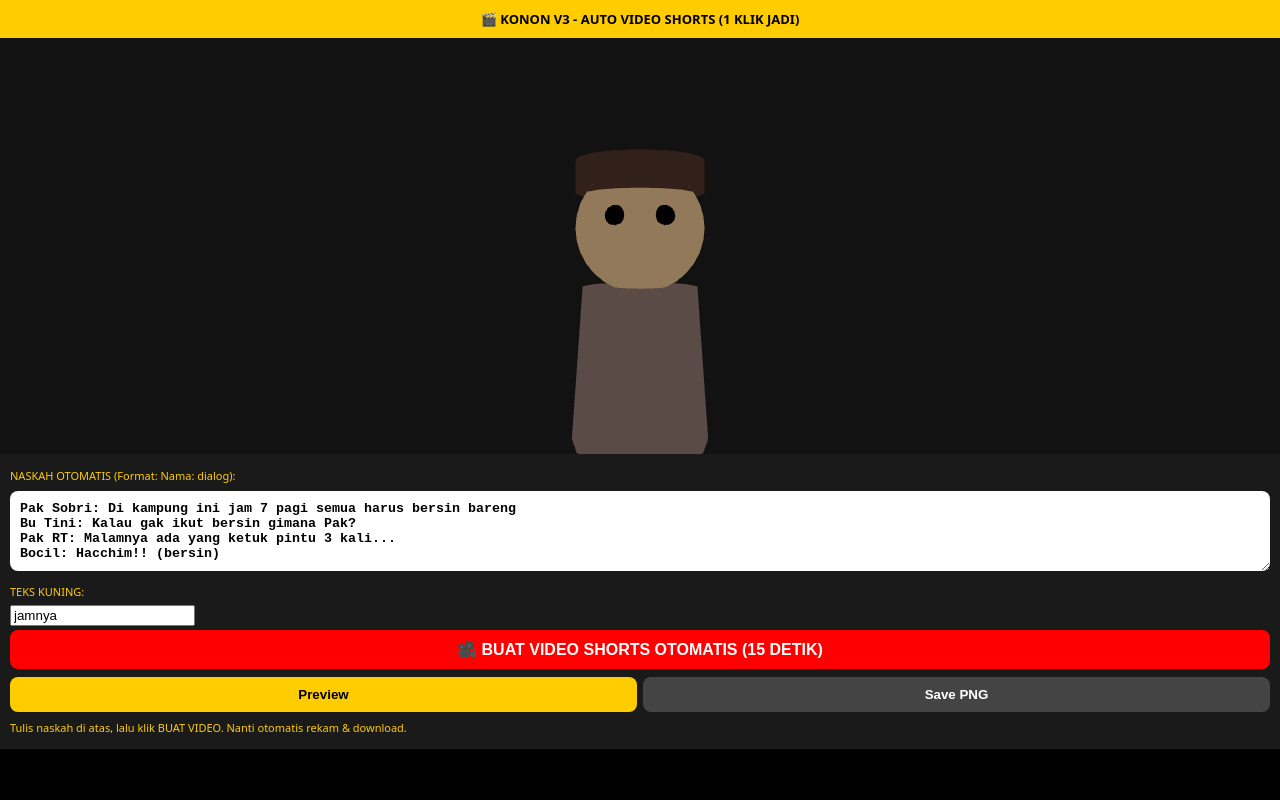
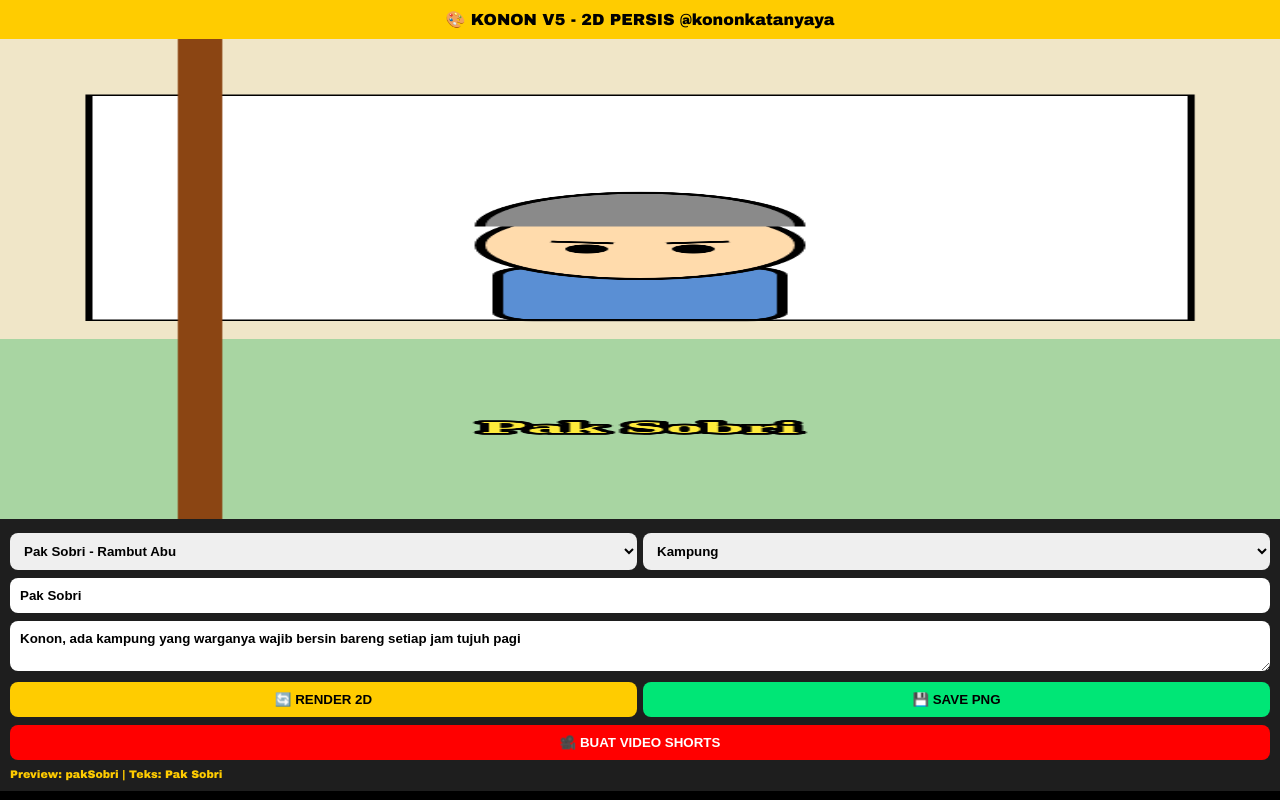
Before and after one commit to jatommaniak-wq/animasi-3d.-Pilih-Add-file., a plain HTML site: page index.html in a window 1280 px wide. Drawn offline with nearby package versions, Linux system fonts and the light colour scheme.

Commit message:
Change title and adjust layout styles in index.html
Updated title and modified styles for layout and appearance.

```diff
--- a/index.html
+++ b/index.html
@@ -3,94 +3,110 @@
 <head>
 <meta charset="UTF-8">
 <meta name="viewport" content="width=device-width, initial-scale=1.0">
-<title>KONON V3 AUTO VIDEO</title>
+<title>KONON V5 - 2D ASLI</title>
 <style>
-*{box-sizing:border-box}body{margin:0;background:#000;color:#fff;font-family:system-ui}
-#top{background:#ffcc00;color:#000;padding:10px;text-align:center;font-weight:900;font-size:13px}
-#c{width:100%;height:52vh;display:block;background:#111}
-#menu{padding:10px;background:#1a1a1a}
-textarea,select,button{width:100%;padding:10px;margin:4px 0;border-radius:8px;border:none;font-weight:700}
+*{box-sizing:border-box}body{margin:0;background:#000;color:#fff;font-family:Arial Black, sans-serif}
+#top{background:#ffcc00;color:#000;padding:10px;text-align:center;font-weight:900}
+#c{width:100%;height:60vh;display:block;background:#f0e6c8}
+#menu{padding:10px;background:#1e1e1e}
+select,input,button,textarea{width:100%;padding:10px;margin:4px 0;border-radius:8px;border:none;font-weight:700;font-family:Arial}
 button{cursor:pointer} .row{display:flex;gap:6px}.row>*{flex:1}
-small{color:#ffcc00;font-size:11px;display:block;margin:4px 0}
-#progress{width:100%;height:8px;background:#333;border-radius:4px;overflow:hidden;display:none}
-#bar{height:100%;width:0%;background:#ffcc00;transition:width 0.2s}
+small{color:#ffcc00;font-size:11px}
 </style>
-<script src="https://unpkg.com/three@0.160.0/build/three.min.js"></script>
 </head>
 <body>
-<div id="top">🎬 KONON V3 - AUTO VIDEO SHORTS (1 KLIK JADI)</div>
-<canvas id="c"></canvas>
-<div id="progress"><div id="bar"></div></div>
+<div id="top">🎨 KONON V5 - 2D PERSIS @kononkatanyaya</div>
+<canvas id="c" width="720" height="1280"></canvas>
 <div id="menu">
-<small>NASKAH OTOMATIS (Format: Nama: dialog):</small>
-<textarea id="naskah" rows="4">Pak Sobri: Di kampung ini jam 7 pagi semua harus bersin bareng
-Bu Tini: Kalau gak ikut bersin gimana Pak?
-Pak RT: Malamnya ada yang ketuk pintu 3 kali...
-Bocil: Hacchim!! (bersin)</textarea>
-<small>TEKS KUNING:</small>
-<input id="teks" value="jamnya">
-<button onclick="buatVideo()" id="btnVideo" style="background:#ff0000;color:#fff;font-size:16px">🎥 BUAT VIDEO SHORTS OTOMATIS (15 DETIK)</button>
 <div class="row">
-<button onclick="draw('sobri','biasa')" style="background:#ffcc00;color:#000">Preview</button>
-<button onclick="save()" style="background:#444;color:#fff">Save PNG</button>
+<select id="kar" onchange="draw()"><option value="pakSobri">Pak Sobri - Rambut Abu</option><option value="buTini">Bu Tini - Rambut Hitam</option><option value="pakRT">Pak RT + Bu Tini</option><option value="jamnya">Ibu Jamnya - Kaget</option><option value="kembalian">Pasangan - Kembalian</option><option value="ember">Ember Kapur</option></select>
+<select id="bg" onchange="draw()"><option value="kampung">Kampung</option><option value="dapur">Dapur</option><option value="pos">Pos Ronda</option></select>
 </div>
-<small id="status">Tulis naskah di atas, lalu klik BUAT VIDEO. Nanti otomatis rekam & download.</small>
+<input id="teks" value="Pak Sobri" oninput="draw()" placeholder="Teks kuning bawah">
+<textarea id="judul" rows="2">Konon, ada kampung yang warganya wajib bersin bareng setiap jam tujuh pagi</textarea>
+<div class="row">
+<button onclick="draw()" style="background:#ffcc00;color:#000">🔄 RENDER 2D</button>
+<button onclick="save()" style="background:#00e676">💾 SAVE PNG</button>
+</div>
+<button onclick="buatVideo()" id="btnV" style="background:#ff0000;color:#fff">🎥 BUAT VIDEO SHORTS</button>
+<small id="status">Ini baru PERSIS channel Konon. Outline hitam tebal + teks kuning.</small>
 </div>
 <script>
-let scene,camera,renderer,group;
-function init(){
- scene=new THREE.Scene(); scene.background=new THREE.Color(0x121212);
- camera=new THREE.PerspectiveCamera(45, window.innerWidth/(window.innerHeight*0.52),0.1,100); camera.position.set(0,1.1,2.8);
- renderer=new THREE.WebGLRenderer({canvas:document.getElementById('c'),antialias:true,preserveDrawingBuffer:true});
- renderer.setSize(window.innerWidth, window.innerHeight*0.52);
- scene.add(new THREE.DirectionalLight(0xffffff,1.2).position.set(2,3,2));
- scene.add(new THREE.AmbientLight(0xffffff,0.9));
- draw('sobri','biasa');
+const canvas=document.getElementById('c'); const ctx=canvas.getContext('2d');
+function drawBG(type){
+ if(type=='kampung'){ ctx.fillStyle='#f0e6c8'; ctx.fillRect(0,0,720,1280); ctx.fillStyle='#a8d5a2'; ctx.fillRect(0,800,720,480); ctx.fillStyle='#fff'; ctx.fillRect(50,150,620,600); ctx.strokeStyle='#000'; ctx.lineWidth=4; ctx.strokeRect(50,150,620,600); }
+ else if(type=='dapur'){ ctx.fillStyle='#ffe4b5'; ctx.fillRect(0,0,720,1280); ctx.fillStyle='#deb887'; ctx.fillRect(0,900,720,380); }
+ else { ctx.fillStyle='#d2b48c'; ctx.fillRect(0,0,720,1280); }
+ // tiang
+ ctx.fillStyle='#8b4513'; ctx.fillRect(100,0,25,1280);
 }
-function txtSprite(t){
- const cv=document.createElement('canvas'); cv.width=512; cv.height=140;
- const ctx=cv.getContext('2d'); ctx.fillStyle='#000'; ctx.fillRect(0,0,512,140);
- ctx.fillStyle='#ffeb3b'; ctx.font='900 52px Arial'; ctx.textAlign='center'; ctx.fillText(t,256,90);
- const tex=new THREE.CanvasTexture(cv); const spr=new THREE.Sprite(new THREE.SpriteMaterial({map:tex})); spr.scale.set(1.6,0.44,1); spr.position.set(0,-0.15,0.5); return spr;
+function drawChar_PakSobri(x,y){
+ // badan
+ ctx.fillStyle='#5a8fd4'; ctx.strokeStyle='#000'; ctx.lineWidth=6; ctx.beginPath(); ctx.roundRect(x-80,y+60,160,140,20); ctx.fill(); ctx.stroke();
+ // kepala
+ ctx.fillStyle='#ffdbac'; ctx.beginPath(); ctx.arc(x,y,90,0,Math.PI*2); ctx.fill(); ctx.stroke();
+ // rambut abu
+ ctx.fillStyle='#8a8a8a'; ctx.beginPath(); ctx.arc(x,y-50,90,Math.PI,Math.PI*2); ctx.fill(); ctx.stroke();
+ // mata
+ ctx.fillStyle='#000'; ctx.beginPath(); ctx.arc(x-30,y+10,12,0,Math.PI*2); ctx.arc(x+30,y+10,12,0,Math.PI*2); ctx.fill();
+ // alis
+ ctx.lineWidth=5; ctx.beginPath(); ctx.moveTo(x-50,y-10); ctx.lineTo(x-15,y-5); ctx.moveTo(x+15,y-5); ctx.lineTo(x+50,y-10); ctx.stroke();
 }
-function draw(kar='sobri',mood='biasa',teksCustom){
- if(group) scene.remove(group); group=new THREE.Group();
- const skin=new THREE.MeshStandardMaterial({color:0xFFD6A0}); const baju=new THREE.MeshStandardMaterial({color: kar.includes('tini')?0x6EC6FF:kar.includes('rt')?0x444444:kar.includes('bocil')?0xFF5252:0xA1887F});
- const body=new THREE.Mesh(new THREE.CylinderGeometry(0.32,0.38,0.85,12),baju); body.position.y=0.45; group.add(body);
- const head=new THREE.Mesh(new THREE.SphereGeometry(0.36,16,16),skin); head.position.y=1.2; group.add(head);
- if(!kar.includes('tini')){ const peci=new THREE.Mesh(new THREE.CylinderGeometry(0.36,0.36,0.18,16),new THREE.MeshStandardMaterial({color:kar.includes('rt')?0x111111:0x5D4037})); peci.position.y=1.48; group.add(peci); }
- const mata=new THREE.Mesh(new THREE.SphereGeometry(0.055,8,8),new THREE.MeshStandardMaterial({color:0x000})); const m1=mata.clone(); m1.position.set(-0.12,1.25,0.31); group.add(m1); const m2=mata.clone(); m2.position.set(0.12,1.25,0.31); group.add(m2);
- if(mood=='kaget'){ m1.scale.set(1.8,1.8,1.8); m2.scale.set(1.8,1.8,1.8); }
- const t=document.getElementById('teks').value||'Pak Sobri'; group.add(txtSprite(teksCustom||t));
- scene.add(group); renderer.render(scene,camera);
+function drawChar_BuTini(x,y){
+ ctx.fillStyle='#8ecae6'; ctx.strokeStyle='#000'; ctx.lineWidth=6; ctx.beginPath(); ctx.roundRect(x-70,y+60,140,160,15); ctx.fill(); ctx.stroke();
+ ctx.fillStyle='#ffdbac'; ctx.beginPath(); ctx.arc(x,y,85,0,Math.PI*2); ctx.fill(); ctx.stroke();
+ ctx.fillStyle='#2b2b2b'; ctx.beginPath(); ctx.arc(x,y-30,85,Math.PI,Math.PI*2); ctx.fill(); ctx.stroke();
+ ctx.fillStyle='#000'; ctx.beginPath(); ctx.arc(x-25,y+10,11,0,Math.PI*2); ctx.arc(x+25,y+10,11,0,Math.PI*2); ctx.fill();
 }
-function save(){ const a=document.createElement('a'); a.download='konon.png'; a.href=renderer.domElement.toDataURL(); a.click(); }
+function drawTeksKuning(teks){
+ ctx.font='900 42px Arial Black'; ctx.textAlign='center';
+ ctx.strokeStyle='#000'; ctx.lineWidth=10; ctx.lineJoin='round';
+ ctx.strokeText(teks, 360, 1050);
+ ctx.fillStyle='#ffeb3b'; ctx.fillText(teks, 360, 1050);
+}
+function draw(){
+ const kar=document.getElementById('kar').value; const bg=document.getElementById('bg').value; const teks=document.getElementById('teks').value;
+ ctx.clearRect(0,0,720,1280);
+ drawBG(bg);
+ if(kar=='pakSobri'){ drawChar_PakSobri(360,550); }
+ else if(kar=='buTini'){ drawChar_BuTini(360,550); }
+ else if(kar=='jamnya'){ // ibu kaget
+  drawBG('kampung'); drawChar_BuTini(360,550);
+  // mulut menganga
+  ctx.fillStyle='#000'; ctx.beginPath(); ctx.arc(360,600,18,0,Math.PI*2); ctx.fill();
+ }
+ else if(kar=='pakRT'){ drawChar_PakSobri(250,550); drawChar_BuTini(470,550); }
+ else if(kar=='kembalian'){ // dua orang
+  drawChar_PakSobri(280,550); drawChar_BuTini(480,570);
+  // toples
+  ctx.fillStyle='#fff'; ctx.strokeStyle='#000'; ctx.lineWidth=5; ctx.beginPath(); ctx.roundRect(280,750,160,120,10); ctx.fill(); ctx.stroke();
+  ctx.fillStyle='#c44'; ctx.beginPath(); ctx.roundRect(300,730,120,20,10); ctx.fill(); ctx.stroke();
+ }
+ else if(kar=='ember'){ // ember kapur + tangan
+  ctx.fillStyle='#fff'; ctx.fillRect(0,0,720,1280);
+  ctx.fillStyle='#2ec4b6'; ctx.strokeStyle='#000'; ctx.lineWidth=8; ctx.beginPath(); ctx.arc(360,750,250,0,Math.PI*2); ctx.fill(); ctx.stroke();
+  ctx.fillStyle='#fff'; ctx.beginPath(); ctx.arc(360,750,220,0,Math.PI*2); ctx.fill();
+  // tangan putih kartun
+  ctx.fillStyle='#fff'; ctx.strokeStyle='#000'; ctx.lineWidth=6;
+  ctx.beginPath(); ctx.moveTo(360,400); ctx.lineTo(200,500); ctx.lineTo(250,520); ctx.lineTo(360,450); ctx.fill(); ctx.stroke();
+  ctx.beginPath(); ctx.arc(360,400,50,0,Math.PI*2); ctx.fill(); ctx.stroke();
+ }
+ drawTeksKuning(teks);
+ document.getElementById('status').innerText='Preview: '+kar+' | Teks: '+teks;
+}
+function save(){ const a=document.createElement('a'); a.download='konon-'+document.getElementById('teks').value+'.png'; a.href=canvas.toDataURL(); a.click(); }
+let recorder,chunks,stream;
 async function buatVideo(){
- const naskah=document.getElementById('naskah').value.split('\n').filter(x=>x.includes(':'));
- if(naskah.length==0){ alert('Tulis naskah format: Nama: dialog'); return; }
- const btn=document.getElementById('btnVideo'); btn.disabled=true; btn.innerText='⏳ MEREKAM VIDEO...';
- document.getElementById('progress').style.display='block';
- const stream=renderer.domElement.captureStream(30); const recorder=new MediaRecorder(stream,{mimeType:'video/webm'}); const chunks=[];
+ chunks=[]; stream=canvas.captureStream(30); recorder=new MediaRecorder(stream,{mimeType:'video/webm'});
  recorder.ondataavailable=e=>{if(e.data.size>0) chunks.push(e.data)};
- recorder.onstop=()=>{
-  const blob=new Blob(chunks,{type:'video/webm'}); const url=URL.createObjectURL(blob);
-  const a=document.createElement('a'); a.href=url; a.download='SHORTS-KONON-'+Date.now()+'.webm'; a.click();
-  document.getElementById('status').innerText='✅ Video jadi! File .webm ter-download. Upload langsung ke YouTube Shorts!';
-  btn.disabled=false; btn.innerText='🎥 BUAT VIDEO SHORTS OTOMATIS (15 DETIK)'; document.getElementById('progress').style.display='none'; document.getElementById('bar').style.width='0%';
- };
+ recorder.onstop=()=>{ const blob=new Blob(chunks,{type:'video/webm'}); const url=URL.createObjectURL(blob); const a=document.createElement('a'); a.href=url; a.download='SHORTS-KONON-2D.webm'; a.click(); };
  recorder.start();
- for(let i=0;i<naskah.length;i++){
-  const line=naskah[i]; const parts=line.split(':'); const nama=parts[0].toLowerCase(); const dialog=parts.slice(1).join(':');
-  let kar='sobri'; if(nama.includes('tini')||nama.includes('bu')) kar='tini'; else if(nama.includes('rt')||nama.includes('roni')) kar='pakrt'; else if(nama.includes('bocil')||nama.includes('joni')) kar='bocil';
-  let mood='biasa'; if(dialog.toLowerCase().includes('!')||dialog.toLowerCase().includes('kaget')) mood='kaget'; if(dialog.toLowerCase().includes('takut')||dialog.toLowerCase().includes('ketuk')) mood='takut';
-  draw(kar,mood,dialog.substring(0,18));
-  document.getElementById('status').innerText=`Merekam ${i+1}/${naskah.length}: ${line}`; document.getElementById('bar').style.width=`${((i+1)/naskah.length)*100}%`;
-  await new Promise(r=>setTimeout(r, 2500));
- }
+ const scenes=['pakSobri','jamnya','kembalian','buTini','ember']; const teksList=['Pak Sobri','jamnya','kembalian','Bu Tini','ember kapur'];
+ for(let i=0;i<5;i++){ document.getElementById('kar').value=scenes[i]; document.getElementById('teks').value=teksList[i]; draw(); await new Promise(r=>setTimeout(r,1200)); }
  recorder.stop();
 }
-init();
-window.onresize=()=>{renderer.setSize(window.innerWidth, window.innerHeight*0.52); camera.aspect=window.innerWidth/(window.innerHeight*0.52); camera.updateProjectionMatrix(); draw();};
+draw();
+window.onresize=()=>{draw();};
 </script>
 </body>
 </html>
```
